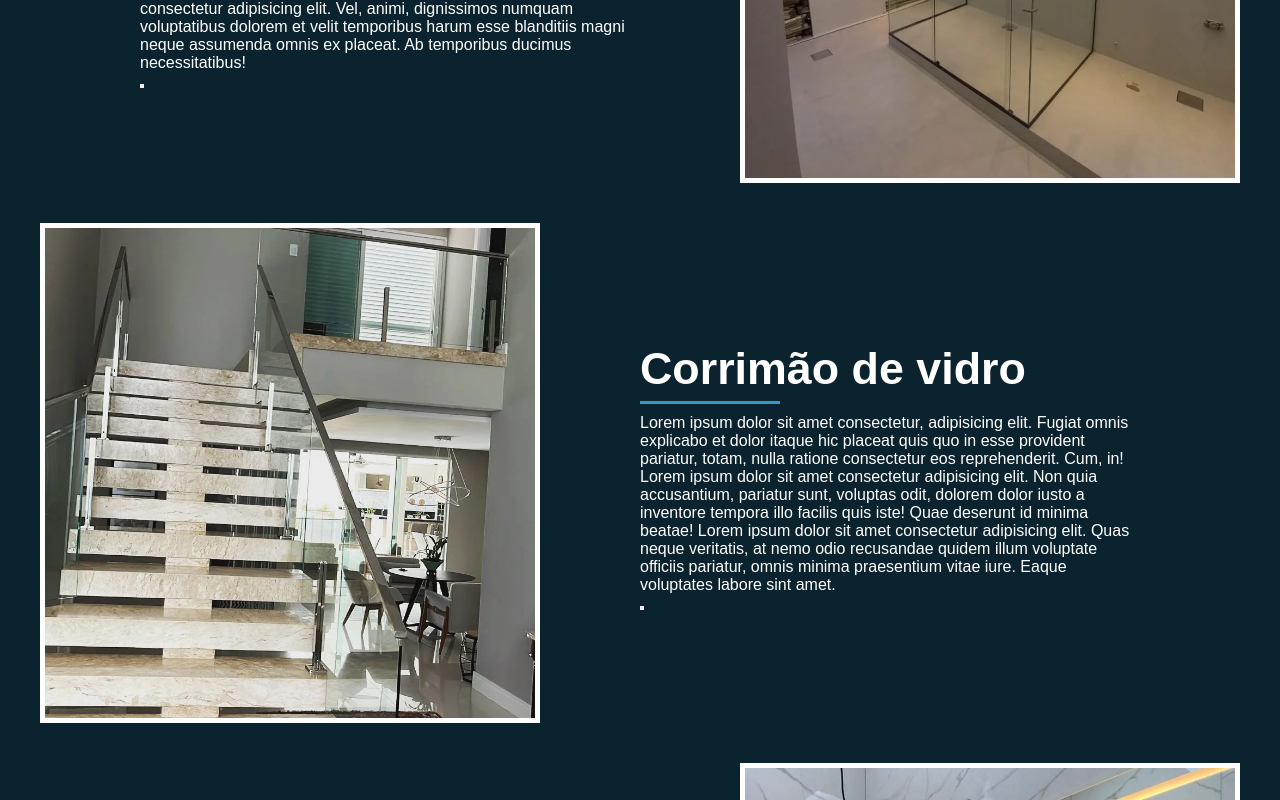
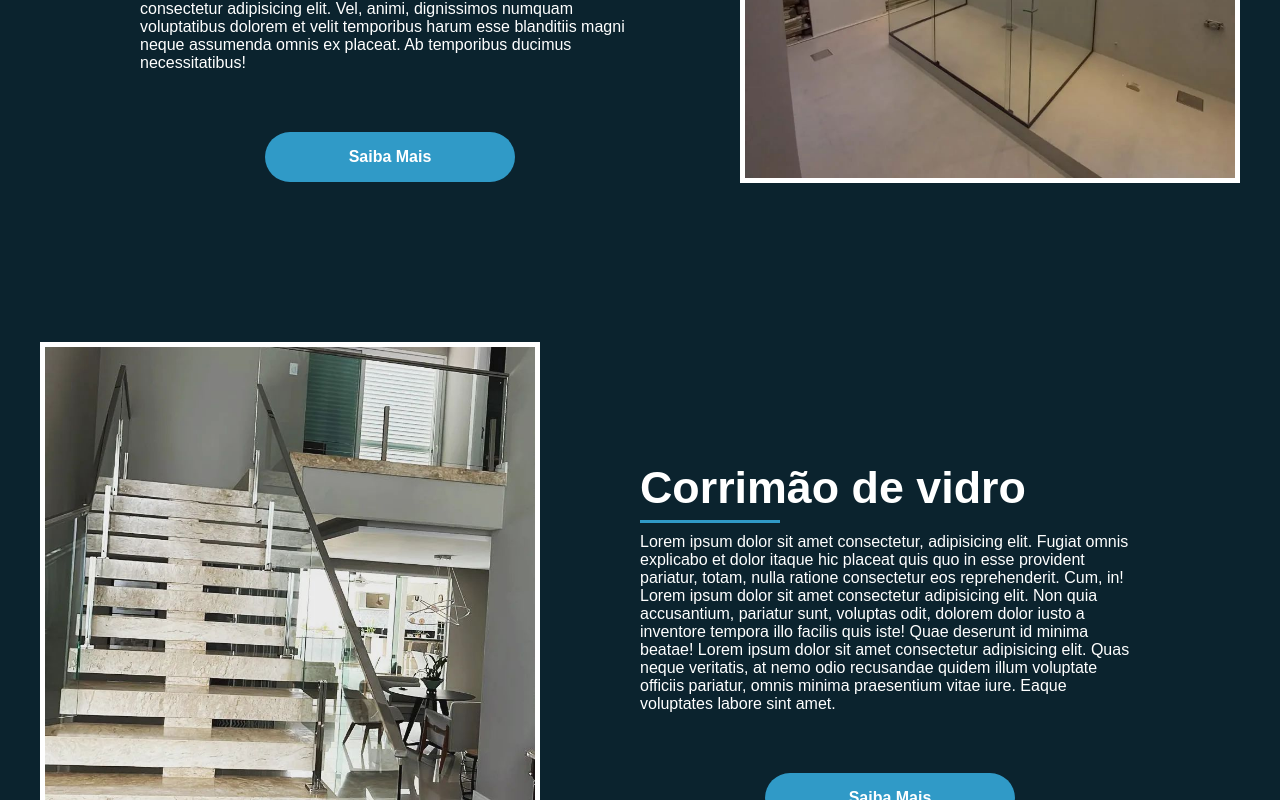
Before and after one commit to devrodrigomolina/CasaDoVidro, a Nuxt app: page / in a window 1280 px wide. Shown: the part 2460-3260 px from the top of the page. Built offline with nearby package versions, Linux system fonts and the light colour scheme.

Commit message:
Created: componente botao

```diff
--- /dev/null
+++ b/components/Button.vue
@@ -0,0 +1,36 @@
+<template>
+  <div class="btn-container">
+    <button class="btn">Saiba Mais</button>
+  </div>
+</template>
+
+<script>
+export default {
+
+}
+</script>
+
+<style scoped>
+.btn-container {
+  display: flex;
+  justify-content: center;
+  margin: 60px 0;
+}
+.btn {
+  width: 250px;
+  height: 50px;
+  border-radius: 50px;
+  background: #309ac7;
+  color: white;
+  font-size: 1rem;
+  border: none;
+  text-align: center;
+  font-weight: bold;
+  transition: all .3s;
+  cursor: pointer;
+}
+.btn:hover {
+  background: #186383;
+  transform: translateY(-10px);
+}
+</style>
```
